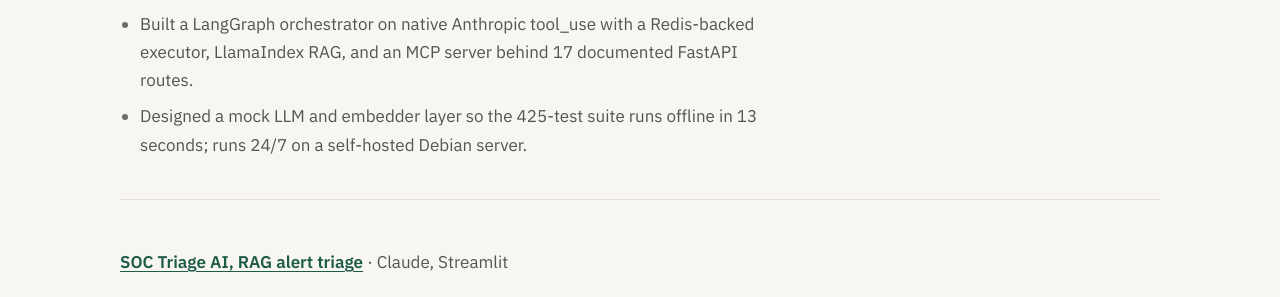
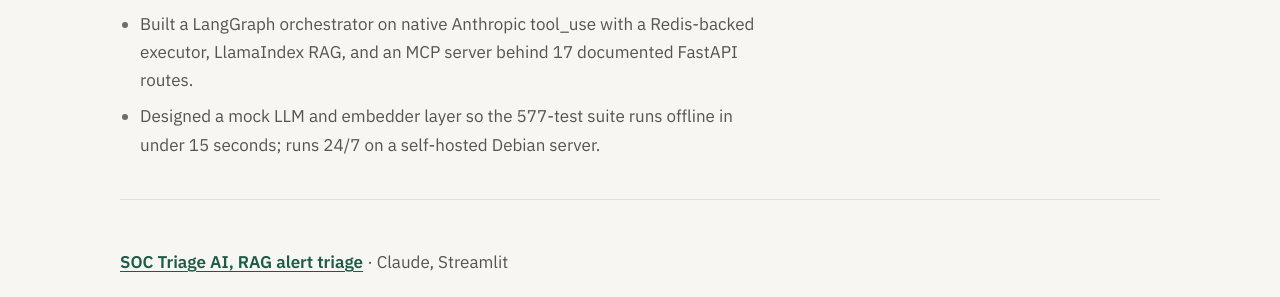
Before and after one commit to SolomonSmith-dev/SolomonSmith-dev.github.io, a Jekyll site: the page built from resume.md, in a window 1280 px wide and 900 px high, scrolled down 2024 px. Shown: the part 155-452 px from the top of the window. Built offline with Jekyll 4.4.1, drawn with Linux system fonts in a browser that asks for light colours.

Commit message:
resume sync: ARDA 577 tests, offline in under 15 seconds

```diff
--- a/resume.md
+++ b/resume.md
@@ -75,7 +75,7 @@
   </div>
   <ul>
     <li>Built a LangGraph orchestrator on native Anthropic tool_use with a Redis-backed executor, LlamaIndex RAG, and an MCP server behind 17 documented FastAPI routes.</li>
-    <li>Designed a mock LLM and embedder layer so the 425-test suite runs offline in 13 seconds; runs 24/7 on a self-hosted Debian server.</li>
+    <li>Designed a mock LLM and embedder layer so the 577-test suite runs offline in under 15 seconds; runs 24/7 on a self-hosted Debian server.</li>
   </ul>
 </div>
 
```
Also changed, not shown: 1 other file.
